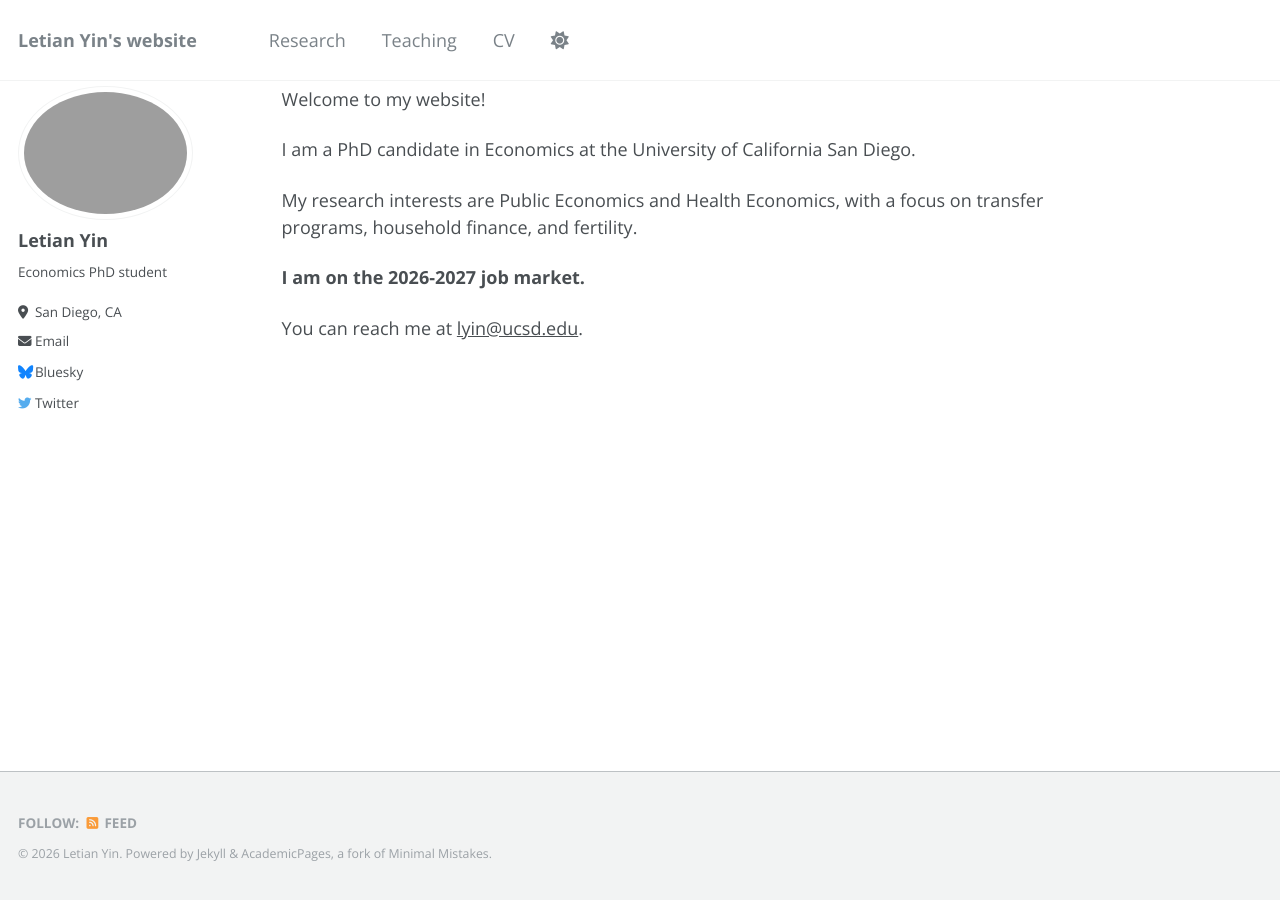
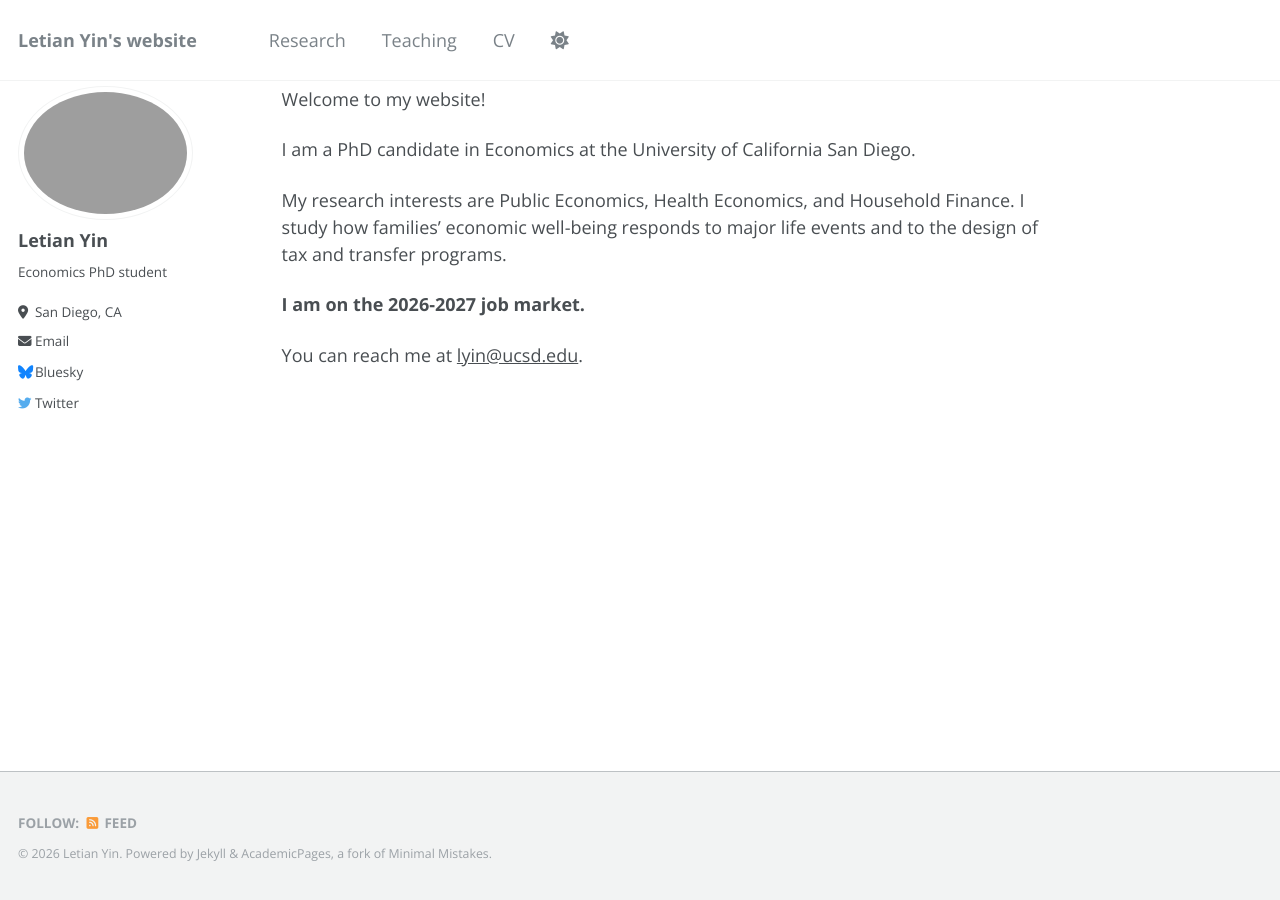
Before and after one commit to letian-yin/letian-yin.github.io, a Jekyll site: the page built from _pages/about.md, in a window 1280 px wide. Built offline with Jekyll 4.4.1, drawn with Linux system fonts in a browser that asks for light colours.

Commit message:
Update about.md

```diff
--- a/_pages/about.md
+++ b/_pages/about.md
@@ -10,7 +10,7 @@ Welcome to my website!
 
 I am a PhD candidate in Economics at the University of California San Diego.
 
-My research interests are Public Economics and Health Economics, with a focus on transfer programs, household finance, and fertility.
+My research interests are Public Economics, Health Economics, and Household Finance. I study how families' economic well-being responds to major life events and to the design of tax and transfer programs.
 
 **I am on the 2026-2027 job market.**
 
```
